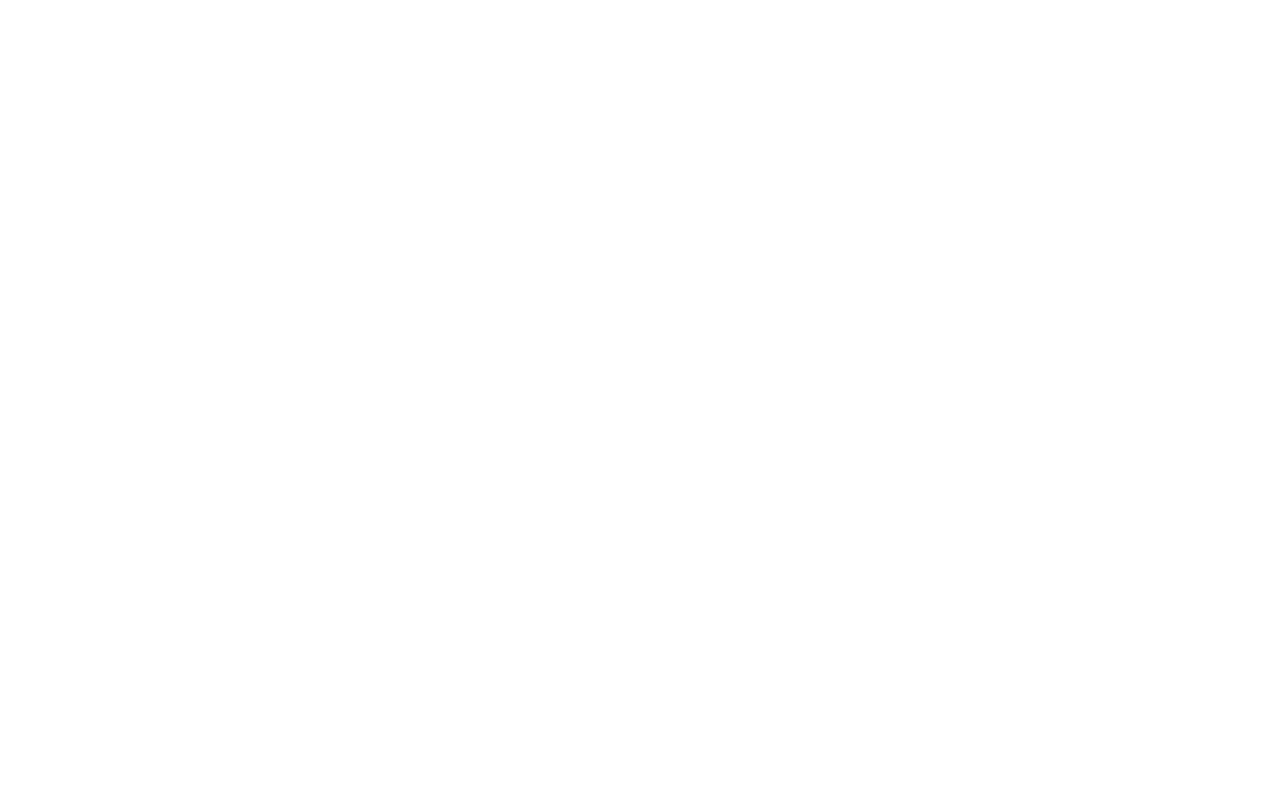
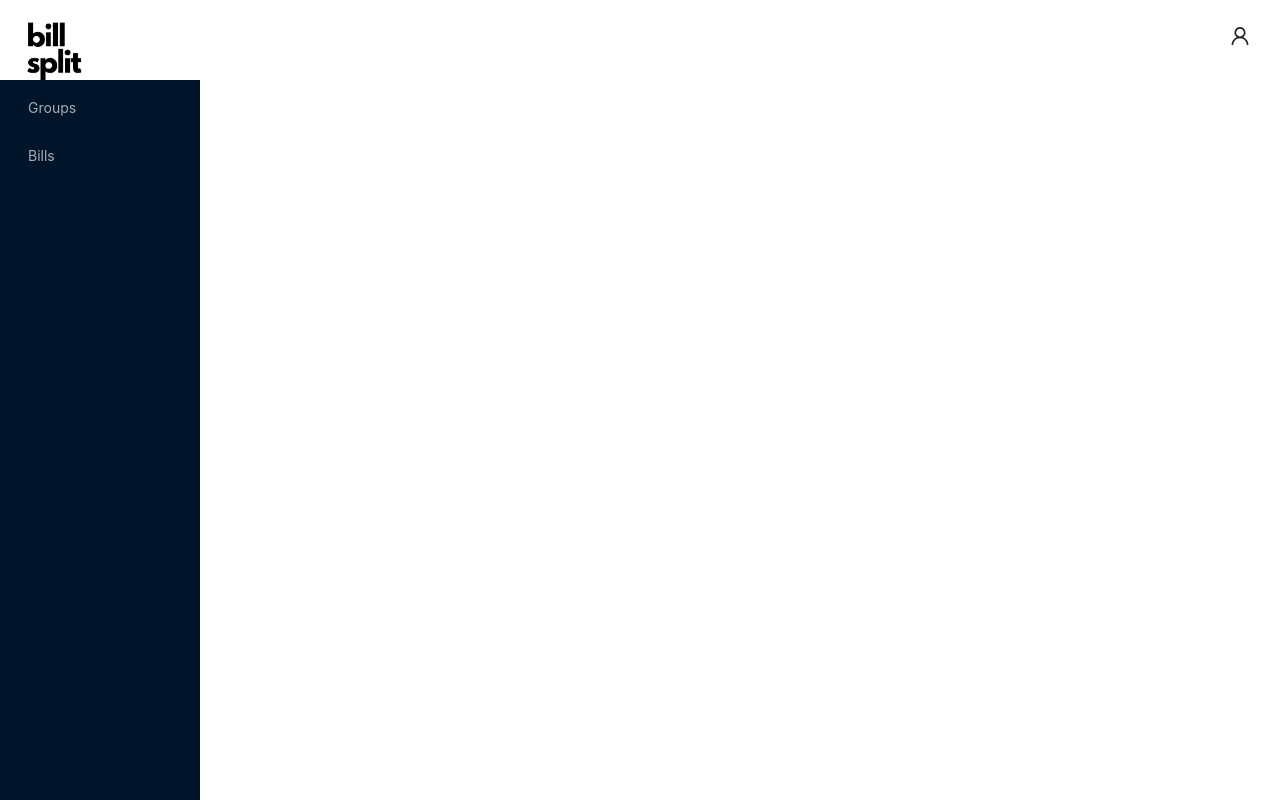
Before and after one commit to muditmahajan21/billsplit-frontend, a React (Create React App) app: page /dashboard in a window 1280 px wide. Before the commit this address had no page. Built offline with nearby package versions, Linux system fonts and the light colour scheme.

Commit message:
add dashboard and sidebar

```diff
--- a/src/App.js
+++ b/src/App.js
@@ -6,6 +6,7 @@ import HomePage from './pages/HomePage';
 import ResetPassword from './pages/AuthPages/ResetPassword';
 import UpdatePassword from './pages/AuthPages/UpdatePassword';
 import VerifyUser from './pages/AuthPages/VerifyUser';
+import DashBoard from './pages/DashBoard/DashBoard';
 import './App.css';
 
 const App = () => {
@@ -18,6 +19,7 @@ const App = () => {
         <Route path="/reset-password" element={<ResetPassword />} />
         <Route path="/update-password/*" element={<UpdatePassword />} />
         <Route path="/verify-email/*" element={<VerifyUser />} />
+        <Route path="/dashboard" element={<DashBoard /> } />
       </Routes>
     </>
   )
--- /dev/null
+++ b/src/components/DropDownMenu.js
@@ -0,0 +1,48 @@
+import React from "react";
+import { Button, Menu, Dropdown } from "antd";
+import { useNavigate } from "react-router-dom";
+import { UserOutlined } from "@ant-design/icons";
+
+const DropdownMenu = () => {
+  const navigate = useNavigate();
+
+  const menu = (
+    <Menu
+      items={[
+        {
+          key: '1',
+          label: (
+            <Button
+              style={{
+                border: "none"
+              }}
+              onClick={() => {
+                window.localStorage.removeItem("token");
+                navigate("/");
+              }}
+            >
+              Log Out
+            </Button>
+          ),
+        },
+      ]}
+    />
+  );
+
+  return (
+    <Dropdown key="more" overlay={menu} placement="bottomRight">
+      <Button
+        type="text"
+        icon={
+          <UserOutlined
+            style={{
+              fontSize: 20,
+            }}
+          />
+        }
+      />
+    </Dropdown>
+  )
+};
+
+export default DropdownMenu;
--- /dev/null
+++ b/src/components/LoggedInHeader.js
@@ -0,0 +1,32 @@
+import React from "react";
+import { Image, PageHeader } from "antd";
+import { useNavigate } from "react-router-dom";
+import DropdownMenu from "./DropDownMenu";
+
+const LoggedInHeader = () => {
+  const navigate = useNavigate();
+  return (
+    <>
+      <PageHeader
+      ghost={false}
+      backIcon={
+        <>
+          <Image
+          src="/images/logo.png"
+          alt="logo"
+          preview={false}
+          width="30%"
+        />
+        </>
+      }
+      onBack={() => navigate("/")}
+      extra={[
+        <DropdownMenu key="more" />
+      ]}
+      >
+    </PageHeader>
+    </>
+  )
+}
+
+export default LoggedInHeader;
--- /dev/null
+++ b/src/components/SideBar.js
@@ -0,0 +1,50 @@
+import React from "react";
+import { Menu } from "antd";
+import { useNavigate } from "react-router-dom";
+import Sider from "antd/lib/layout/Sider";
+
+const SideBar = () => {
+  const navigate = useNavigate();
+
+  const items = [
+   {
+    label: "Groups",
+    key: "/dashboard/groups",
+   },
+   {
+    label: "Bills",
+    key: "/dashboard/bills",
+   }
+  ]
+
+  const onClick = (e) => {
+      navigate(e.key);
+  };
+
+  return (
+    <Sider
+      trigger={null}
+      collapsedWidth={0}
+      style={{
+        overflow: "auto",
+        height: "100vh",
+        position: "fixed",
+        left: 0,
+        top: "10%",
+        bottom: 0,
+      }}
+    >
+    <Menu
+      mode="inline"
+      theme="dark"
+      items={items}
+      onClick={onClick}
+      style={{
+        padding: "2%",
+      }}
+    />
+    </Sider>
+  )
+}
+
+export default SideBar
--- a/src/pages/AuthPages/Login.js
+++ b/src/pages/AuthPages/Login.js
@@ -24,6 +24,7 @@ const LogIn = () => {
       });
       form.resetFields();
       localStorage.setItem("token", response.data.data.token);
+      navigate("/dashboard");
     } else {
       setLoading(false);
       notification.error({
--- /dev/null
+++ b/src/pages/DashBoard/DashBoard.js
@@ -0,0 +1,14 @@
+import React from "react";
+import LoggedInHeader from "../../components/LoggedInHeader";
+import SideBar from "../../components/SideBar";
+const DashBoard = () => {
+
+  return (
+    <>
+      <LoggedInHeader />
+      <SideBar />
+    </>
+  )
+}
+
+export default DashBoard;
```
Also changed, not shown: public/images/userIcon.jpg (added).
